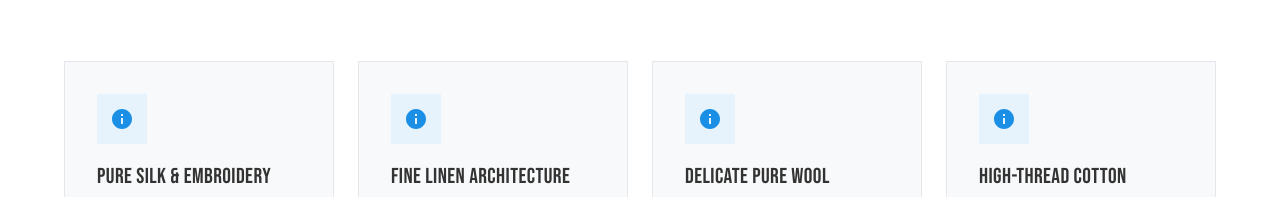
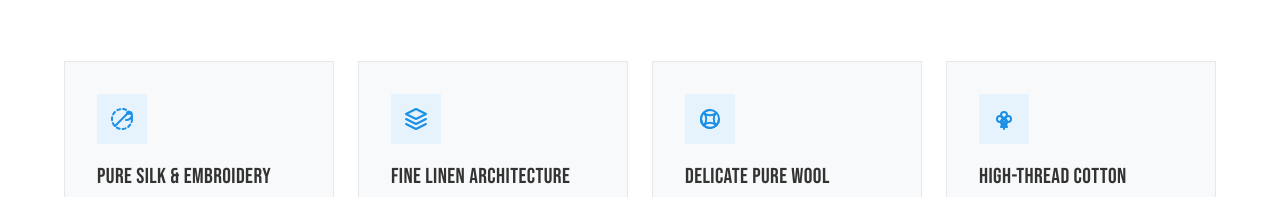
Before and after one commit to vijaypantham/artha, a plain HTML site: page schulthess_website/website/about.html in a window 1280 px wide. Shown: the part 2796-2993 px from the top of the page. Drawn offline with Linux system fonts and the light colour scheme.

Commit message:
fix: replace placeholder icons in fabric care section on about page

```diff
--- a/schulthess_website/website/about.html
+++ b/schulthess_website/website/about.html
@@ -157,7 +157,12 @@
         <!-- Silk -->
         <div class="feature-card">
           <div class="feature-icon-wrapper">
-            <svg viewBox="0 0 24 24"><path fill="currentColor" d="M12 2C6.48 2 2 6.48 2 12s4.48 10 10 10 10-4.48 10-10S17.52 2 12 2zm1 15h-2v-6h2v6zm0-8h-2V7h2v2z"/></svg>
+            <svg viewBox="0 0 24 24" style="fill: none !important;" stroke="currentColor" stroke-width="2" stroke-linecap="round" stroke-linejoin="round" aria-hidden="true">
+              <circle cx="12" cy="12" r="10" stroke-dasharray="3 3" />
+              <path d="M19 5L5 19" />
+              <circle cx="18" cy="6" r="1" />
+              <path d="M18 6c2-2 4-1 4 2s-3 5-6 5" />
+            </svg>
           </div>
           <h3 class="heading-sm feature-title">Pure Silk & Embroidery</h3>
           <p class="feature-descr">
@@ -168,7 +173,11 @@
         <!-- Linen -->
         <div class="feature-card">
           <div class="feature-icon-wrapper">
-            <svg viewBox="0 0 24 24"><path fill="currentColor" d="M12 2C6.48 2 2 6.48 2 12s4.48 10 10 10 10-4.48 10-10S17.52 2 12 2zm1 15h-2v-6h2v6zm0-8h-2V7h2v2z"/></svg>
+            <svg viewBox="0 0 24 24" style="fill: none !important;" stroke="currentColor" stroke-width="2" stroke-linecap="round" stroke-linejoin="round" aria-hidden="true">
+              <polygon points="12 2 2 7 12 12 22 7 12 2" />
+              <polyline points="2 17 12 22 22 17" />
+              <polyline points="2 12 12 17 22 12" />
+            </svg>
           </div>
           <h3 class="heading-sm feature-title">Fine Linen Architecture</h3>
           <p class="feature-descr">
@@ -179,7 +188,15 @@
         <!-- Wool -->
         <div class="feature-card">
           <div class="feature-icon-wrapper">
-            <svg viewBox="0 0 24 24"><path fill="currentColor" d="M12 2C6.48 2 2 6.48 2 12s4.48 10 10 10 10-4.48 10-10S17.52 2 12 2zm1 15h-2v-6h2v6zm0-8h-2V7h2v2z"/></svg>
+            <svg viewBox="0 0 24 24" style="fill: none !important;" stroke="currentColor" stroke-width="2" stroke-linecap="round" stroke-linejoin="round" aria-hidden="true">
+              <circle cx="12" cy="12" r="9" />
+              <path d="M12 3a9 9 0 0 0 0 18" />
+              <path d="M3 12a9 9 0 0 0 18 0" />
+              <path d="M6 6c3 3 9 3 12 0" />
+              <path d="M6 18c3-3 9-3 12 0" />
+              <path d="M6 6c3 3 3 9 0 12" />
+              <path d="M18 6c-3 3-3 9 0 12" />
+            </svg>
           </div>
           <h3 class="heading-sm feature-title">Delicate Pure Wool</h3>
           <p class="feature-descr">
@@ -190,7 +207,14 @@
         <!-- Cotton -->
         <div class="feature-card">
           <div class="feature-icon-wrapper">
-            <svg viewBox="0 0 24 24"><path fill="currentColor" d="M12 2C6.48 2 2 6.48 2 12s4.48 10 10 10 10-4.48 10-10S17.52 2 12 2zm1 15h-2v-6h2v6zm0-8h-2V7h2v2z"/></svg>
+            <svg viewBox="0 0 24 24" style="fill: none !important;" stroke="currentColor" stroke-width="2" stroke-linecap="round" stroke-linejoin="round" aria-hidden="true">
+              <circle cx="12" cy="8" r="3" />
+              <circle cx="8" cy="12" r="3" />
+              <circle cx="16" cy="12" r="3" />
+              <circle cx="12" cy="15" r="3" />
+              <path d="M12 15c-2 2-3 5-3 5h6s-1-3-3-5" />
+              <path d="M12 20v2" />
+            </svg>
           </div>
           <h3 class="heading-sm feature-title">High-Thread Cotton</h3>
           <p class="feature-descr">
```
